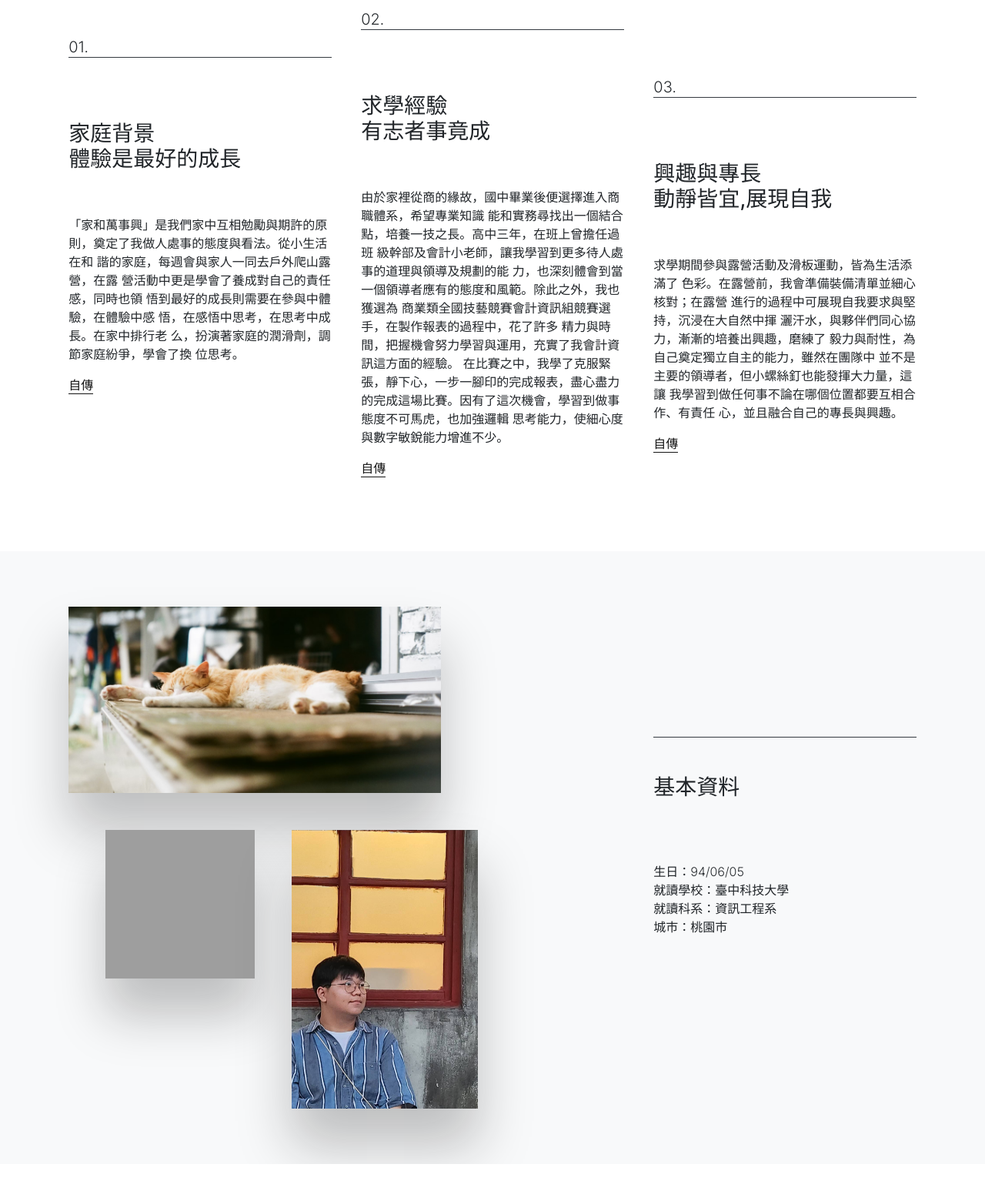
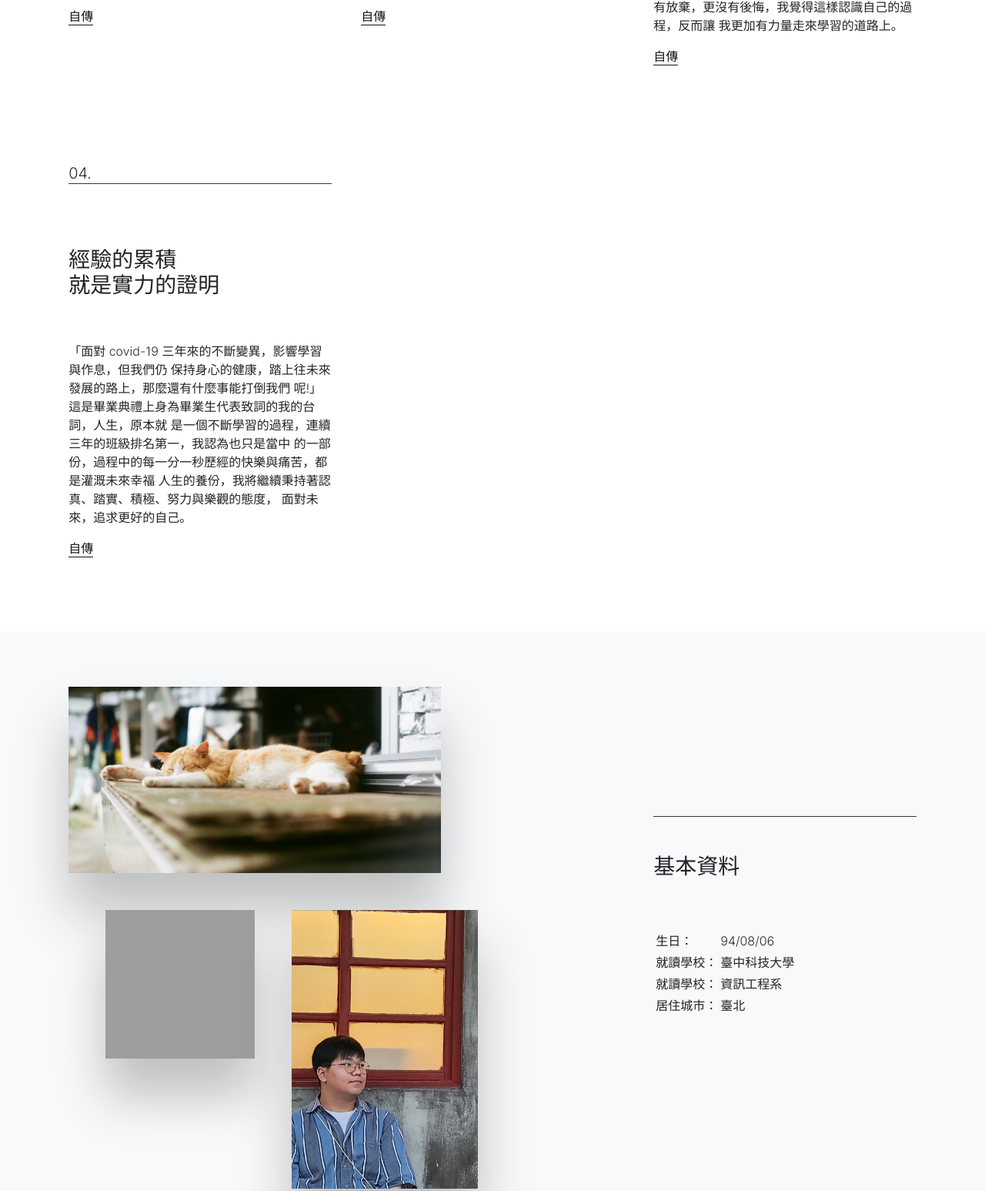
Before and after one commit to allen1203lin/allen1203lin.github.io, a plain HTML site: page allen/index.html in a window 1280 px wide. Shown: the part 1219-2766 px from the top of the page at 77% size. Drawn offline with Linux system fonts and the light colour scheme; grey boxes are pictures that could not be loaded.

Commit message:
Add files via upload

```diff
--- a/allen/index.html
+++ b/allen/index.html
@@ -12,7 +12,7 @@
   <meta name="author" content="Holger Koenemann">
   <meta name="generator" content="Eleventy v2.0.0">
   <meta name="HandheldFriendly" content="true">
-  <title>Stride HTML Template - Frontpage one</title>
+  <title>煒倫敦鐵橋垮下來</title>
   <link rel="stylesheet" href="css/theme.min.css">
 
    <style>
@@ -64,10 +64,8 @@
     <div class="row">
 
 <div class="col-lg-7 py-vh-6 position-relative" data-aos="fade-right">
-  <h1 class="display-1 fw-bold mt-5">藍楷晴</h1>
-  <p class="lead"><br><h3>台中科技大學資訊工程系</h3><br>
-    一位熱愛可愛動物與喜愛挑戰新鮮事物的女子</p>
-  <a href="#" class="btn btn-dark btn-xl shadow me-3 rounded-0 my-5">Get started free</a>
+  <h1 class="display-1 fw-bold mt-5">陳煒倫</h1>
+  <p class="lead"><br><h3>台中科技大學資訊工程系</h3><br></p>
 </div>
 
 
@@ -80,51 +78,37 @@
 <div class="py-vh-5 w-100 overflow-hidden" id="services">
   <div class="container">
       <div class="row d-flex justify-content-end">
-<div class="col-lg-8" data-aos="fade-down"><h6 class="display-6">我是一位喜歡參與平常沒辦法接觸到的文化的人，我也很喜歡將自己很想學習的東西變成自己的技能的人，因為這樣的性格導致我學到了許多東西，也接觸到了許多不同的文化，讓我在與同濟溝通時可以很快的參與話題，也在參與不同事物時熱在其中。</h6></div>
+<div class="col-lg-8" data-aos="fade-down"><h6 class="display-6"></h6></div>
 </div>
 <div class="row d-flex align-items-center">
 <div class="col-md-6 col-lg-4" data-aos="fade-up" data-aos-delay="200">
   <span class="h5 fw-lighter">01.</span>
-  <h3 class="py-5 border-top border-dark"><br>家庭背景<br>體驗是最好的成長</h3>
-  <p>「家和萬事興」是我們家中互相勉勵與期許的原
-    則，奠定了我做人處事的態度與看法。從小生活在和
-    諧的家庭，每週會與家人一同去戶外爬山露營，在露
-    營活動中更是學會了養成對自己的責任感，同時也領
-    悟到最好的成長則需要在參與中體驗，在體驗中感
-    悟，在感悟中思考，在思考中成長。在家中排行老
-    么，扮演著家庭的潤滑劑，調節家庭紛爭，學會了換
-    位思考。</p>
+  <h3 class="py-5 border-top border-dark"><br>少小不努力<br> 老大陡傷悲 </h3>
+  <p>我是來自臺北市北投區的幼華高中資料處理科的陳煒倫。生長於 五口的家庭，上有四個姐姐，每個性格、風格皆不同，使我身處陌生環 境時，總是能很快的調整與適應，更造就了我獨立自主、負責認的生活 態度；由於父母親的教育觀念開放，一直以來除了耳提面命的希望我們 在任何時刻都能表達感受，其他的大多是隨著我們的意願選擇，並學會 承擔，因此我將『唯有把自己管理好，才能有機會處理更多重要的事』 視為我目前人生的信念，所以對待任何事情，我一定親力親為，全力以 赴，學習其中的養分來成長自我，發展自我。</p>
   <a href="#" class="link-fancy">自傳
   </a>
 </div>
 
 <div class="col-md-6 col-lg-4 py-vh-4 pb-0" data-aos="fade-up" data-aos-delay="400">
   <span class="h5 fw-lighter">02.</span>
-  <h3 class="py-5 border-top border-dark"><br>求學經驗<br>有志者事竟成</h3>
-  <p>由於家裡從商的緣故，國中畢業後便選擇進入商職體系，希望專業知識
-    能和實務尋找出一個結合點，培養一技之長。高中三年，在班上曾擔任過班
-    級幹部及會計小老師，讓我學習到更多待人處事的道理與領導及規劃的能
-    力，也深刻體會到當一個領導者應有的態度和風範。除此之外，我也獲選為
-    商業類全國技藝競賽會計資訊組競賽選手，在製作報表的過程中，花了許多
-    精力與時間，把握機會努力學習與運用，充實了我會計資訊這方面的經驗。
-    在比賽之中，我學了克服緊張，靜下心，一步一腳印的完成報表，盡心盡力
-    的完成這場比賽。因有了這次機會，學習到做事態度不可馬虎，也加強邏輯
-    思考能力，使細心度與數字敏銳能力增進不少。</p>
+  <h3 class="py-5 border-top border-dark"><br>用好奇心看待世界<br>用虛心認真學習</h3>
+  <p>我個性溫和但主動，積極的學習態度以及抱持對事情的好奇心，是 我對任何學習機會的第一步，由於我善於團隊合作和擁有良好的溝通 能力，再加上自己責任感較強，無論擔任班級幹部、社團幹部、學生會 會長或交辦籌劃臺北市青少年電競大賽的任務時，我從來不懼怕反倒 是開心與感謝難得的學習機會，也因此在同儕和師長之外，我特別受到 信任，也讓我高中生涯中學習的經驗與體驗也相當的多元。</p>
   <a href="#" class="link-fancy">自傳
   </a>
 </div>
 
 <div class="col-md-6 col-lg-4 py-vh-6 pb-0" data-aos="fade-up" data-aos-delay="600">
   <span class="h5 fw-lighter">03.</span>
-  <h3 class="py-5 border-top border-dark"><br>興趣與專長<br>動靜皆宜,展現自我</h3>
-  <p>求學期間參與露營活動及滑板運動，皆為生活添滿了
-    色彩。在露營前，我會準備裝備清單並細心核對；在露營
-    進行的過程中可展現自我要求與堅持，沉浸在大自然中揮
-    灑汗水，與夥伴們同心協力，漸漸的培養出興趣，磨練了
-    毅力與耐性，為自己奠定獨立自主的能力，雖然在團隊中
-    並不是主要的領導者，但小螺絲釘也能發揮大力量，這讓
-    我學習到做任何事不論在哪個位置都要互相合作、有責任
-    心，並且融合自己的專長與興趣。</p>
+  <h3 class="py-5 border-top border-dark"><br>改變學習發展<br>不變學習態度</h3>
+  <p>雖然就讀資料處理科，實質為電子競技實驗班，也因為是新的科別 因此選讀此科，隨著學習表現突出，我想追求更廣大的發展空間，因此在高二下毅然決然的要朝升學邁進，雖相較與其他相同群別(商業與管 理群)的班級，部份科目學習時數較少，但一定下定決心，我必定勇闖 前進，因此我重新擬定了升學計劃，放學後留校讀書，增加學科的信心， 一步一步的走向排名的前端，雖然幾次的挫敗，也難過成績停滯不前， 但我從來沒有放棄，更沒有後悔，我覺得這樣認識自己的過程，反而讓 我更加有力量走來學習的道路上。</p>
+  <a href="#" class="link-fancy">自傳
+  </a>
+</div>
+
+<div class="col-md-6 col-lg-4 py-vh-6 pb-0" data-aos="fade-up" data-aos-delay="600">
+  <span class="h5 fw-lighter">04.</span>
+  <h3 class="py-5 border-top border-dark"><br>經驗的累積<br>就是實力的證明</h3>
+  <p>「面對 covid-19 三年來的不斷變異，影響學習與作息，但我們仍 保持身心的健康，踏上往未來發展的路上，那麼還有什麼事能打倒我們 呢!」這是畢業典禮上身為畢業生代表致詞的我的台詞，人生，原本就 是一個不斷學習的過程，連續三年的班級排名第一，我認為也只是當中 的一部份，過程中的每一分一秒歷經的快樂與痛苦，都是灌溉未來幸福 人生的養份，我將繼續秉持著認真、踏實、積極、努力與樂觀的態度， 面對未來，追求更好的自己。</p>
   <a href="#" class="link-fancy">自傳
   </a>
 </div>
@@ -155,7 +139,25 @@
 </div>
 <div class="col-lg-4">
   <h3 class="py-5 border-top border-dark" data-aos="fade-left">基本資料</h3>
-  <p data-aos="fade-left" data-aos-delay="200"><br>生日：94/06/05<br>就讀學校：臺中科技大學<br>就讀科系：資訊工程系<br>城市：桃園市
+  <p data-aos="fade-left" data-aos-delay="200">
+<table>
+<tr>
+<td>生日：</td>
+<td>94/08/06</td>
+</tr>
+<tr>
+<td>就讀學校：</td>
+<td>臺中科技大學</td>
+</tr>
+<tr>
+<td>就讀學校：</td>
+<td>資訊工程系</td>
+</tr>
+<tr>
+<td>居住城市：</td>
+<td>臺北</td>
+</tr>
+</table>
   </p>
   <p>
     <a href="#" class="link-fancy link-dark" data-aos="fade-left" data-aos-delay="400">
@@ -171,33 +173,34 @@
   <div class="container">
       <div class="row d-flex justify-content-between align-items-center">
   <div class="col-lg-5">
-    <h1 class="py-5 border-top border-dark" data-aos="fade-right"><h1><b>關於我</b></h1>
+    <h1 class="py-5 border-top border-dark" data-aos="fade-right"><h1><b>多元活動參與</b></h1>
 </div>
 <div class="col-lg-6">
   <div class="row">
     <div class="col-12">
-    <h1 class="display-6 mb-5" data-aos="fade-down"><h3><b>人格特質</b></h3>活潑<br>隨和易處<br>反應敏捷<br>樂於助人<br>認真勤勉<br> <br>
+    <h1 class="display-6 mb-5" data-aos="fade-down"><h3><b>從觀察中學習領導與傾聽</b></h3>
+<p>高中三年來，因為自己主動積極、認真努力的性格，獲得老師的青睞，擔任了三年的班長，從中瞭解了推動班務需要大家有相同的共識，因此培養了我不少溝通協調的能力，也讓我學習用同理的心態，多元的角度帶領全班，朝目標前進。
+     在社團中，學長姐的無私帶領下，學習有效率的處理社團事物，更以主辦者的角度學習辦理學校活動應有的視野與專注力，因此在面對活動的缺失、批評與指導時，我也保持著虛心受教的態度，讓下一次活動的辦理能更加完善。
+     擔任領導者的角色，需要傾聽更多聲音，才能讓自己在帶領中，有堅定的目標，共同創造出更貼近大家的成功。
+     這三年無論是班級、社團或是學生會裡，歷練了不少，也讓我成長了許多，高一的觀察，高二的參與，高三的領導，每個階段都讓我學習獲益良多。</p><br>
     </div>
     <div class="col-lg-6" data-aos="fade-up">
-      <h3><b>興趣專長</b></h3>玩滑板<br>影音剪輯<br>露營<br>打撞球<br學吉他<br>收集盲盒<br>夾娃娃
+      <h3><b>從競賽中培養興趣，增強實力</b></h3><p>學校每學期都會辦理語文或藝文競賽，每次我都會主動的爭取，在參與後我慢慢瞭解參賽是需要充足的準備才有意義。其中讓我印象深刻的是專題製作競賽，在專題製作的課程中，常常因為夥伴們的延遲或 其他狀況，而使得進度落後，幾經思考，我認為事不關己或消極等待， 不如在行動中修正錯誤，所以我積極的召開小組會議，透過不斷的溝通、分工、追蹤又校正，我發現了我對於處理事情又有了深層的認識；此外，我也透過參加競賽的方式，督促自己擴充學習能量，於是逐漸養成了我 嚴謹自我管理與要求的態度，無論是主導者、聆聽者或協助者，我都希 望能發揮自己最大的價值，因為我深信，獲得到的學習是誰也拿不走的。</p>
     </div>
     <div class="col-lg-6" data-aos="fade-up">
-      <h3><b>技能證照</b></h3>乙級軟體技術士證照<br>丙級會計事務技術士證照<br>TBSA商務企業能力分級檢定<br>數位能力檢定基礎級<br>商教英檢四級
+      <h3><b>從服務中認識自己</b></h3><p>廣電社是學校重大服務性社團，社團裡的每個人都深具重要的角色， 哪怕只是活動的拍照手，或是傳遞麥克風的人，都是使活動順暢而擔任的重大角色，老師常告知我們，不要小看自己，每個人都是非常重要的。社員時期，在面對每個禮拜的活動，也有吃不消的時候，但是當我看見同學們沉浸在活動中的快樂，以及夥伴們投入在活動籌劃時的用心，我便更看重自己了，所以在擔任社長時期，教導與協助，取代了責備，每次失敗都是邁向成功的道路，與夥伴們前行也是我最感動的事。 此外，我在社團中看見一個人的力量雖然不大，但是它有聚集力量的能力，高二的聖誕節活動，餐會後剩下許多餐點，我和社團夥伴決定在寒冬的夜裡，送溫暖到台北車站，讓露宿在外的遊民，也能在這佳節 飽餐一頓，這樣的一個行動，雖然微不足道，但卻讓我感受非常多，原來幫助別人的人，心中其實會感受到更多的滿足與溫暖。</p>
   </div>
 </div>
 </div>
 
   </div>
 </div>
-
+</div>
 <div class="position-relative overflow-hidden w-100 bg-light" id="gallery">
   <div class="container-fluid">
   <div class="row overflow-scroll">
     <div class="col-12">
       <div class="row vw-100 px-0 py-vh-5 d-flex align-items-center scrollx">
-        <div class="col-md-2" data-aos="fade-up">
-            <img src="img/3.jpg" class="rounded shadow img-fluid" alt="nice gallery image" width="512" height="341">
-        </div>
 
         <div class="col-md-2" data-aos="fade-up" data-aos-delay="200">
             <img src="img/6.jpg" class="img-fluid rounded shadow" alt="nice gallery image" width="1164" height="776">
@@ -228,7 +231,7 @@
 </div>
 <div class="col-md-7" data-aos="fade-left">
   <blockquote>
-    <div class="fs-4 my-3 fw-light pt-4 border-bottom pb-3">聯合盃全國作文大賽<br>全國閱讀心得寫作比賽<br> 全國金融投資競賽 <br>全國電商之星團體賽<br>校內科展－小論文</div>
+    <div class="fs-4 my-3 fw-light pt-4 border-bottom pb-3">國語文作文第一名<br>國語文朗讀第一名<br>國語文演說第一名 <br>英語文作文第三名<br>英語文朗讀第二名<br>英語文演說第二名<br>專題製作比賽第一名</div>
   </blockquote>
 </div>
 
@@ -241,10 +244,9 @@
       <div class="row d-flex justify-content-center text-center">
   <div class="col-lg-8 text-center" data-aos="fade">
         <p class="text-secondary lead"></p>
-    <h2 class="display-6 mb-5"><b>謝謝觀賞</b><br>thanks for watching</h2>
+    <h2 class="display-6 mb-5"><b>謝謝觀看</b><br>thanks for watching</h2>
   </div>
   <div class="col-12">
-    <a href="#" class="btn btn-warning btn-xl shadow me-3 mt-4" data-aos="fade-down">Get in contact</a>
   </div>
 </div>
 
```
Also changed, not shown: allen/index.txt.
